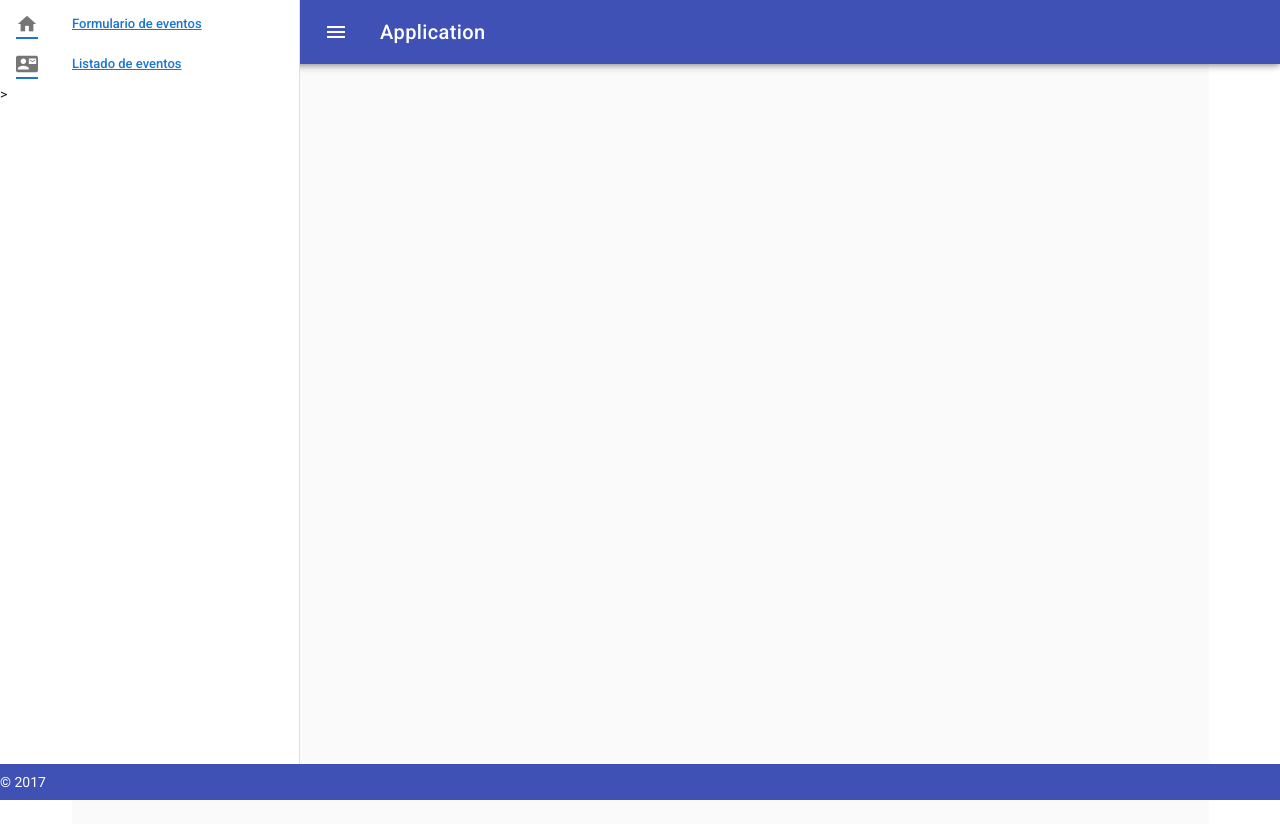
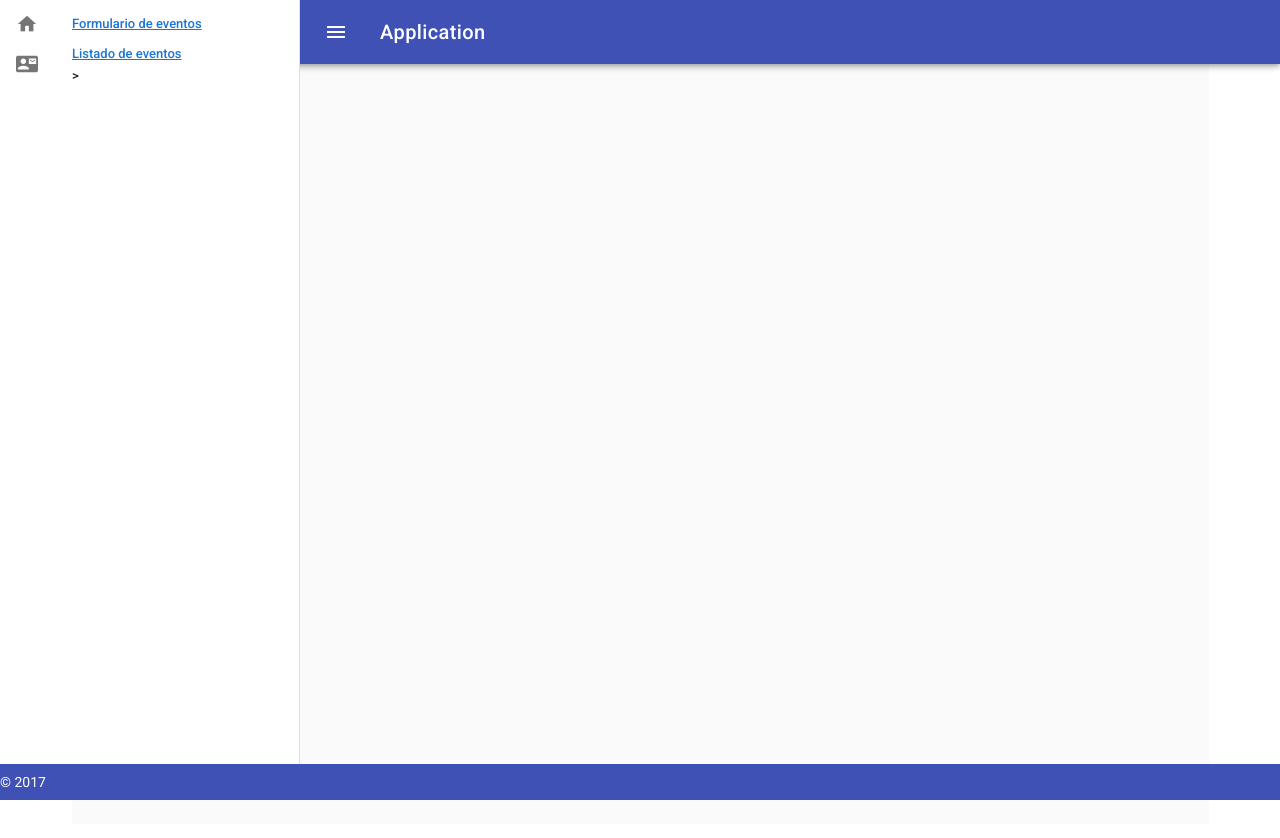
Before and after one commit to matucasal/event-app, a Vue app in the folder FRONT_END/: page / in a window 1280 px wide. Shown: the top 838 px of the page. Built offline with nearby package versions, Linux system fonts and the light colour scheme.

Commit message:
Ultimo fix

```diff
--- a/FRONT_END/src/components/Layout/index.vue
+++ b/FRONT_END/src/components/Layout/index.vue
@@ -7,27 +7,31 @@
     >
       <v-list dense>
 
-          <router-link :to="{name: 'FormEvent'}">
+
             <v-list-tile>
                 <v-list-tile-action>
                     <v-icon>home</v-icon>
                 </v-list-tile-action>
                 <v-list-tile-content>
+                  <router-link :to="{name: 'FormEvent'}">
                     <v-list-tile-title>Formulario de eventos</v-list-tile-title>
+                  </router-link>
                 </v-list-tile-content>
             </v-list-tile>
-        </router-link>
 
-        <router-link :to="{name: 'ListEvent'}">
+
+
           <v-list-tile>
             <v-list-tile-action>
               <v-icon>contact_mail</v-icon>
             </v-list-tile-action>
             <v-list-tile-content>
-              <v-list-tile-title>Listado de eventos</v-list-tile-title>
+              <router-link :to="{name: 'ListEvent'}">
+                <v-list-tile-title>Listado de eventos</v-list-tile-title>
+              </router-link>>
             </v-list-tile-content>
           </v-list-tile>
-        </router-link>>
+
       </v-list>
     </v-navigation-drawer>
     <v-toolbar color="indigo" dark fixed app>
```
